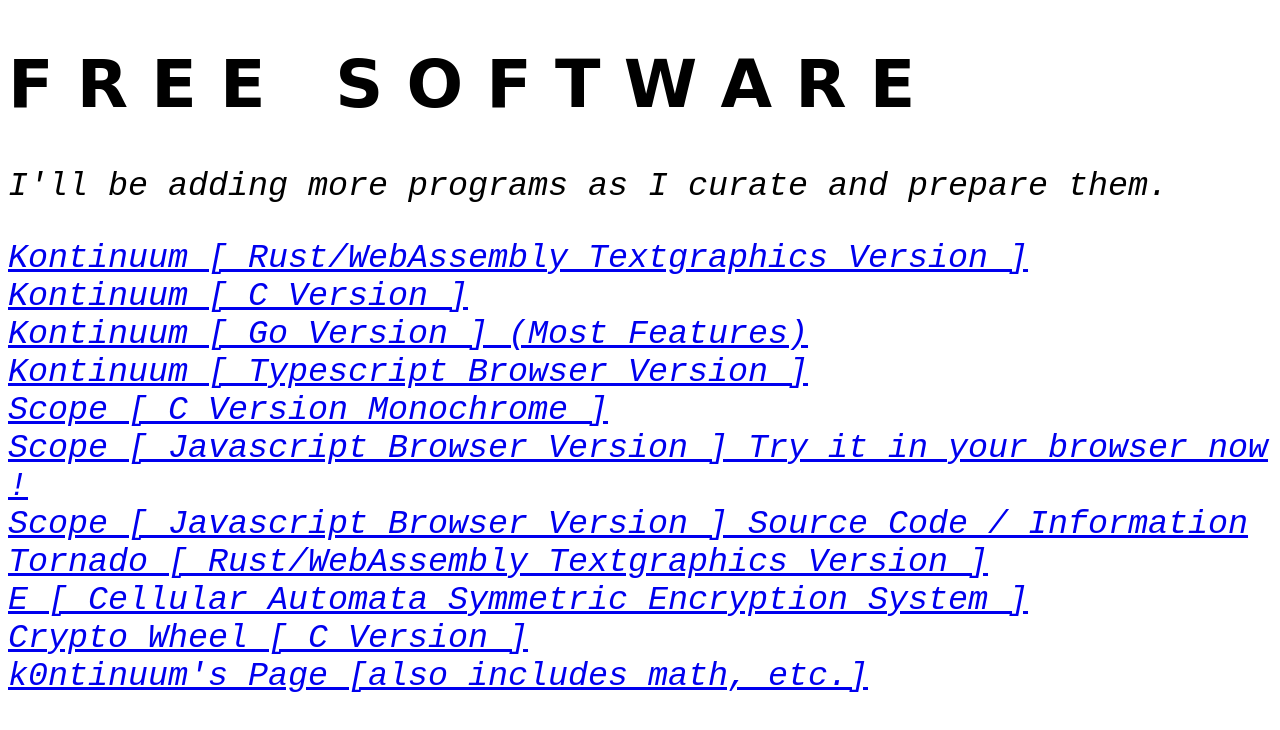
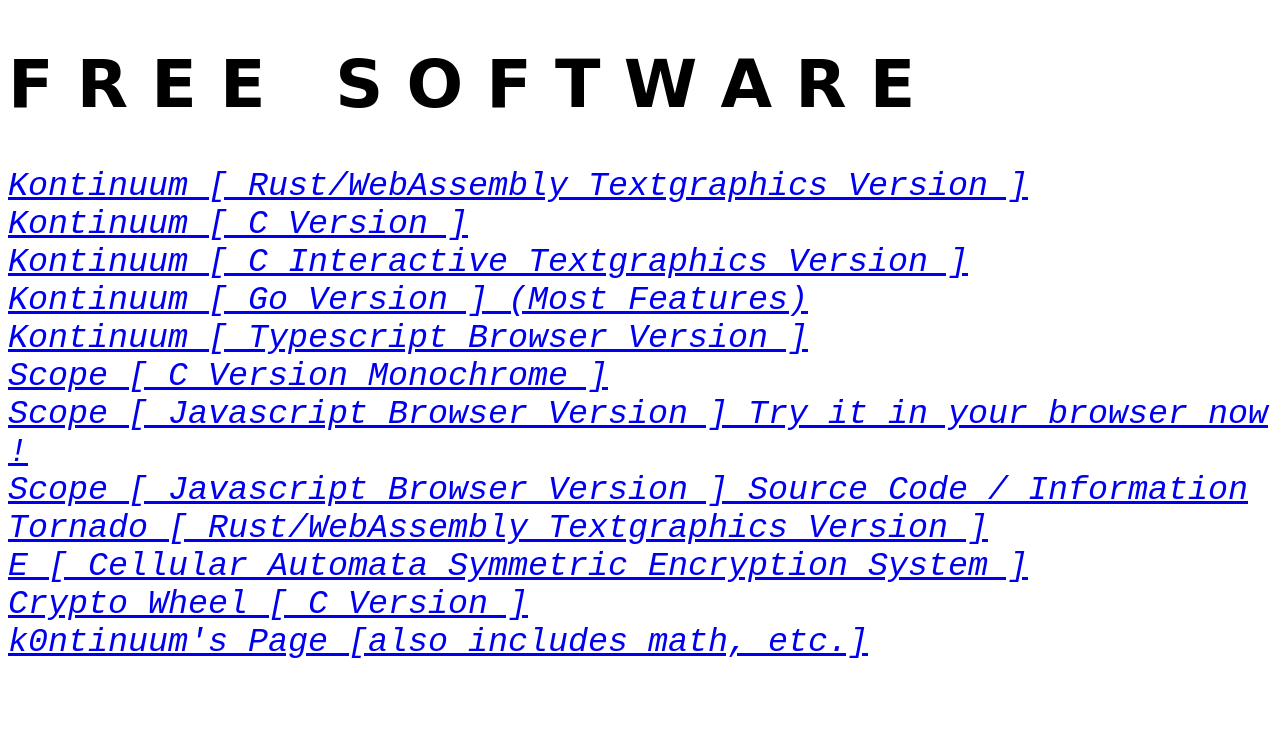
Before and after one commit to k0ntinuum/free-software, a plain HTML site: page index.html in a window 1280 px wide. Drawn offline with Linux system fonts and the light colour scheme; a web font is replaced by a local one.

Commit message:
added program

```diff
--- a/index.html
+++ b/index.html
@@ -11,9 +11,9 @@
 
 
 <h1>F R E E  &nbsp;  S O F T W A R E</h1>
-<p>I'll be adding more programs as I curate and prepare them.</p>
 <a href="https://k0ntinuum.github.io/kont-tg/">Kontinuum [ Rust/WebAssembly Textgraphics Version ] </a><br>
 <a href="https://k0ntinuum.github.io/kont-C-min/">Kontinuum [ C Version ] </a><br>
+<a href="https://k0ntinuum.github.io/c0ntinuum/">Kontinuum [ C Interactive Textgraphics Version ] </a><br>
 <a href="https://k0ntinuum.github.io/kont-go/">Kontinuum [ Go Version ] (Most Features) </a><br>
 <a href="https://k0ntinuum.github.io/kont-ts-min/">Kontinuum [ Typescript Browser Version ]  </a><br>
 <a href="https://k0ntinuum.github.io/scope-C-mono/">Scope [ C Version Monochrome ]  </a><br>
```
